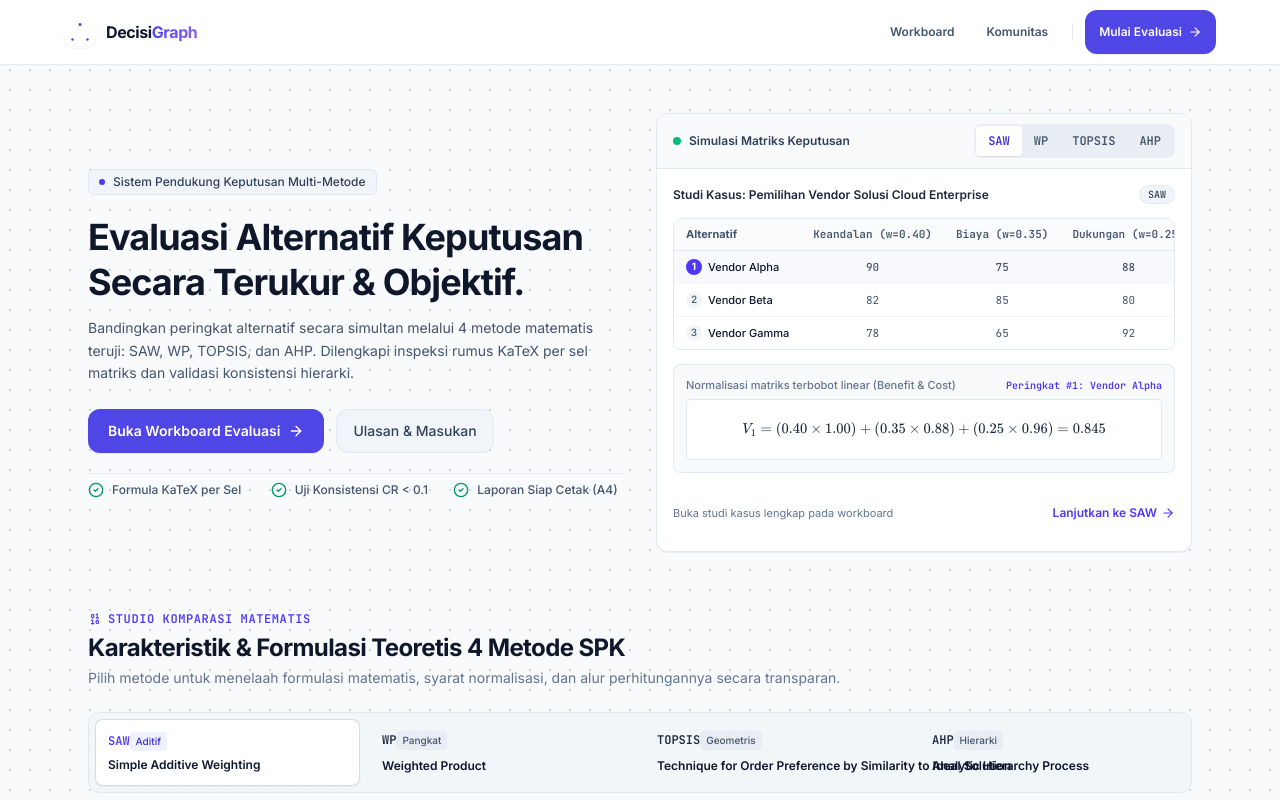
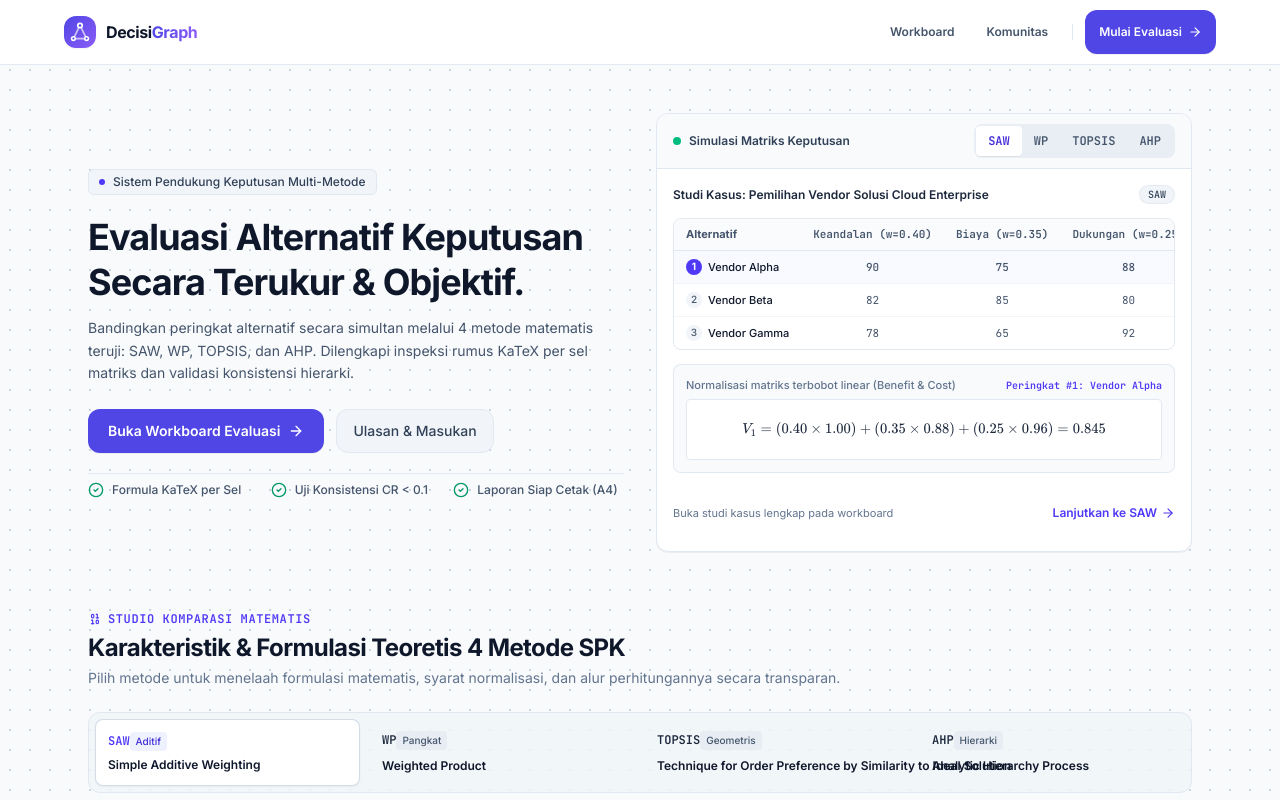
Before and after one commit to Hafidzrdwn/spk-tools, a React (Vite) app: page / in a window 1280 px wide. Shown: the top 800 px of the page. Built offline with nearby package versions, Linux system fonts and the light colour scheme; no server answers; the database is empty.

Commit message:
fix(ui): resolve missing logo background and edges on desktop navbar

```diff
--- a/src/components/layout/Logo.tsx
+++ b/src/components/layout/Logo.tsx
@@ -38,43 +38,39 @@ export const Logo: React.FC<LogoProps> = ({
       role="img"
       aria-label="DecisiGraph"
     >
-      {/* Inline SVG Decision Graph Mark */}
+      {/* Decision Graph Mark with robust gradient container */}
+      <div
+        className={cn(
+          cfg.mark,
+          'shrink-0 rounded-control shadow-xs overflow-hidden flex items-center justify-center p-0.5 select-none'
+        )}
+        style={{ background: 'linear-gradient(135deg, #4F46E5 0%, #8B5CF6 100%)' }}
+      >
         <svg
           viewBox="0 0 32 32"
           fill="none"
           xmlns="http://www.w3.org/2000/svg"
-        className={cn(cfg.mark, 'shrink-0 rounded-control shadow-xs overflow-hidden')}
+          className="w-full h-full"
           aria-hidden="true"
         >
-        <defs>
-          <linearGradient id="decisi-logo-bg" x1="0%" y1="0%" x2="100%" y2="100%">
-            <stop offset="0%" stopColor="#4F46E5" />
-            <stop offset="100%" stopColor="#8B5CF6" />
-          </linearGradient>
-          <linearGradient id="decisi-logo-node" x1="0%" y1="0%" x2="100%" y2="100%">
-            <stop offset="0%" stopColor="#FFFFFF" />
-            <stop offset="100%" stopColor="#EDE9FE" />
-          </linearGradient>
-        </defs>
-        {/* Background squircle with primary-secondary gradient */}
-        <rect width="32" height="32" rx="7" fill="url(#decisi-logo-bg)" />
           {/* Graph Edges / Decision Tree Branches */}
           <path
             d="M16 8.5L8.5 23.5M16 8.5L23.5 23.5M8.5 23.5H23.5"
-          stroke="rgba(255, 255, 255, 0.45)"
-          strokeWidth="1.75"
+            stroke="rgba(255, 255, 255, 0.65)"
+            strokeWidth="2"
             strokeLinecap="round"
             strokeLinejoin="round"
           />
           {/* 3 Graph Nodes (Decision Hub & Alternatives) */}
-        <circle cx="16" cy="8.5" r="3.5" fill="url(#decisi-logo-node)" />
-        <circle cx="8.5" cy="23.5" r="3" fill="url(#decisi-logo-node)" />
-        <circle cx="23.5" cy="23.5" r="3" fill="url(#decisi-logo-node)" />
+          <circle cx="16" cy="8.5" r="3.5" fill="#FFFFFF" />
+          <circle cx="8.5" cy="23.5" r="3" fill="#FFFFFF" />
+          <circle cx="23.5" cy="23.5" r="3" fill="#FFFFFF" />
           {/* Inner Node Accents */}
           <circle cx="16" cy="8.5" r="1.5" fill="#4F46E5" />
           <circle cx="8.5" cy="23.5" r="1.2" fill="#4F46E5" />
           <circle cx="23.5" cy="23.5" r="1.2" fill="#4F46E5" />
         </svg>
+      </div>
 
       {/* Wordmark Text */}
       {showWordmark && (
```
Lines whose indentation alone changed are shown as unchanged.
